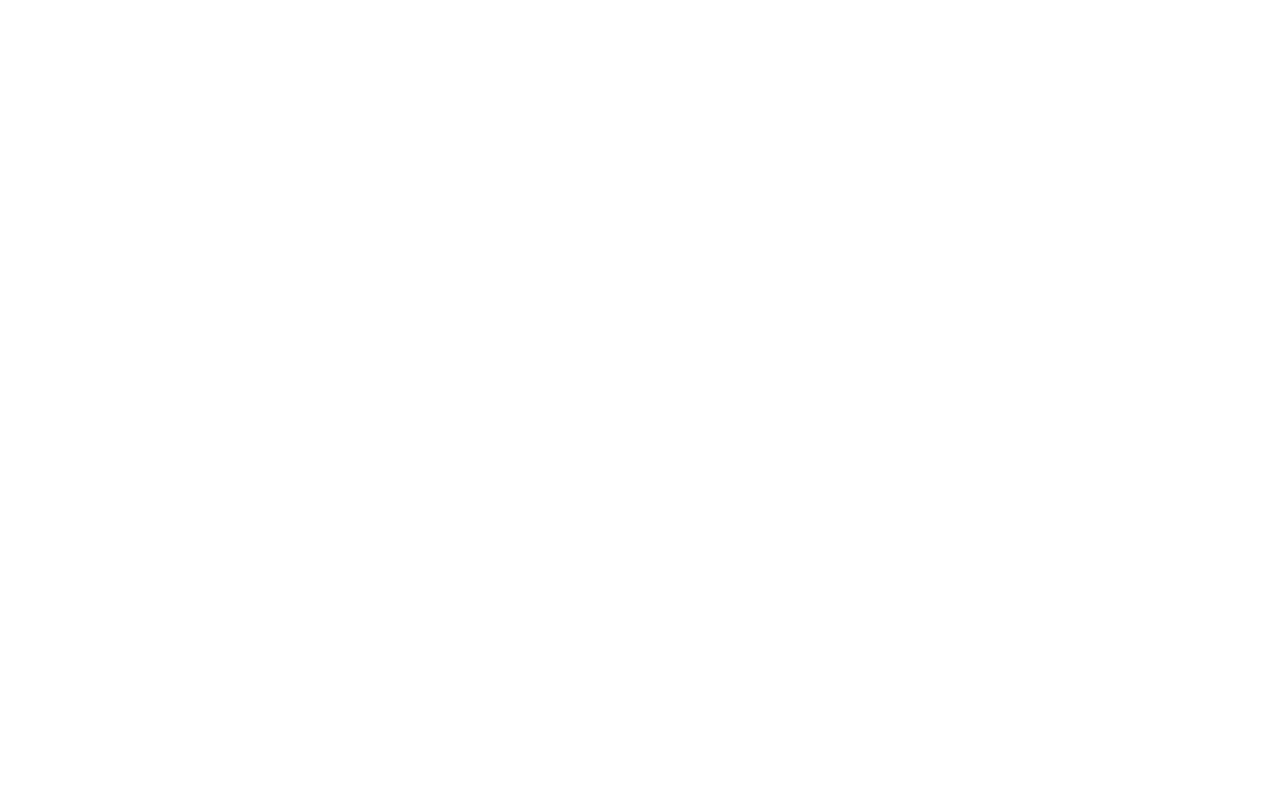
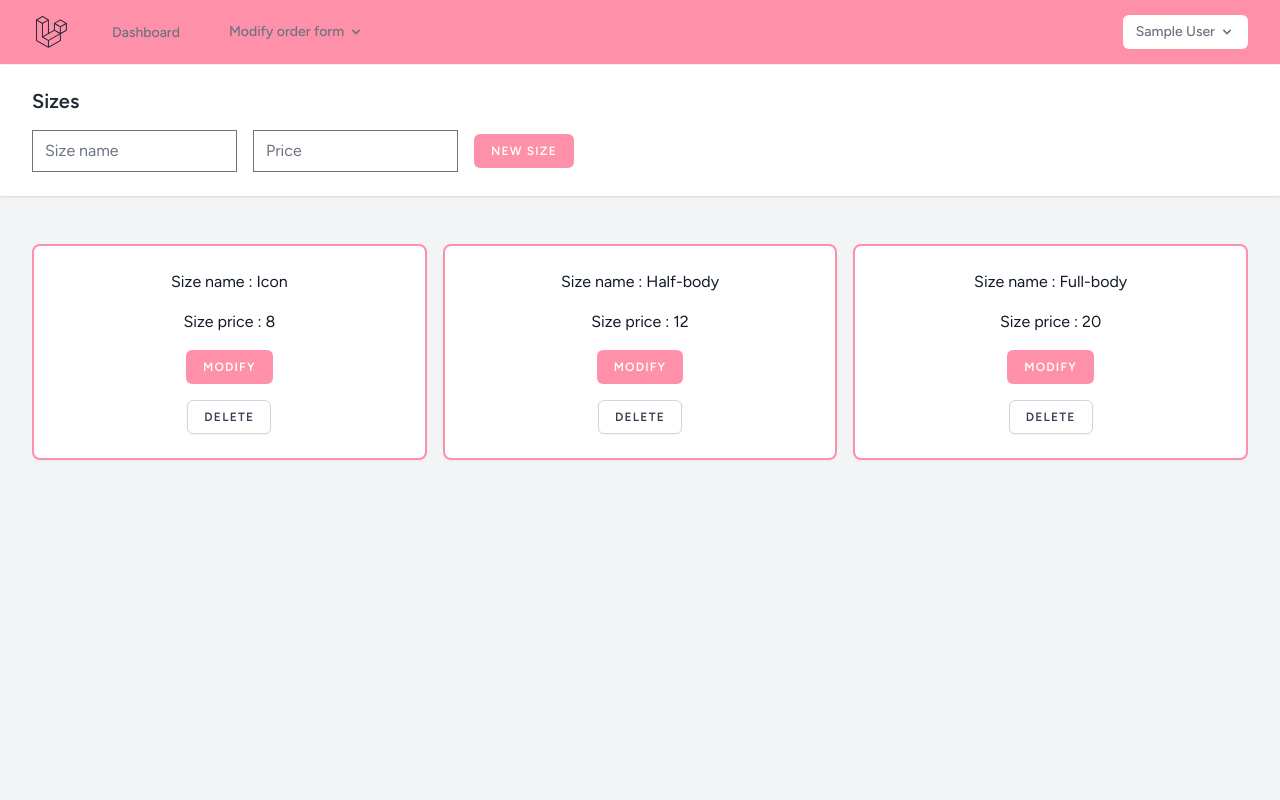
Before and after one commit to Galo98/Artcoon-0.1.0, a Laravel app: page /sizes in a window 1280 px wide. Before the commit the page is empty. Run offline with Laravel 10, Linux system fonts and the light colour scheme; the visitor is signed in with stand-in values (Sample User, id 1); data comes from the database, SQL or seed files in the repository; style sheets or scripts are compiled from the project's sources; settings files or empty folders that the repository lacks are supplied.

Commit message:
ABM sizes completo

```diff
--- a/app/Http/Controllers/SizeController.php
+++ b/app/Http/Controllers/SizeController.php
@@ -3,6 +3,7 @@
 namespace App\Http\Controllers;
 
 use App\Models\Size;
+use Illuminate\Database\QueryException;
 use Illuminate\Http\Request;
 
 class SizeController extends Controller
@@ -12,7 +13,13 @@
      */
     public function index()
     {
-        //
+        /* $this->authorize('viewAny'); */
+
+        $sizes = Size::all();
+
+        return view('size.showSize', [
+            'sizes' => $sizes
+        ]);
     }
 
     /**
@@ -28,7 +35,17 @@
      */
     public function store(Request $request)
     {
-        //
+        $request->validate([
+            'size_name' => 'required',
+            'size_price' => 'required',
+        ]);
+
+        Size::create([
+            'size_name'  => $request->get('size_name'),
+            'size_price' => $request->get('size_price')
+        ]);
+
+        return to_route('size.index')->with('status', __('Size created successfully!'));
     }
 
     /**
@@ -44,7 +61,9 @@
      */
     public function edit(Size $size)
     {
-        //
+        return view('size.editSize', [
+            'size' => $size
+        ]);
     }
 
     /**
@@ -52,7 +71,14 @@
      */
     public function update(Request $request, Size $size)
     {
-        //
+        $validated = $request->validate([
+            'size_name' => 'required',
+            'size_price' => ['required', 'min:1', 'max:4'],
+        ]);
+
+        $size->update($validated);
+
+        return to_route('size.index')->with('status', __('Size edited successfully!'));
     }
 
     /**
@@ -60,6 +86,13 @@
      */
     public function destroy(Size $size)
     {
-        //
+        try {
+            $this->authorize('delete', $size);
+            $size->delete();
+            return to_route('size.index')->with('status', __('Size deleted successfully!'));
+        } catch (QueryException $e) {
+            return to_route('size.index')->with('error', __('Error deleting, size in use!'));
+        }
+
     }
 }
--- a/app/Models/Size.php
+++ b/app/Models/Size.php
@@ -10,7 +10,8 @@
     use HasFactory;
 
     protected $fillable = [
-        'sizes_name',
-        'sizes_price'
+        'id',
+        'size_name',
+        'size_price'
     ];
 }
--- a/resources/views/layouts/navigation.blade.php
+++ b/resources/views/layouts/navigation.blade.php
@@ -32,9 +32,9 @@
                     <div class="hidden sm:flex sm:items-center sm:ms-6">
                         <x-dropdown>
                             <x-slot name="trigger">
-                                <button class="inline-flex items-center px-3 py-2 border border-transparent text-sm leading-4 font-medium rounded-md text-gray-500 dark:text-gray-400 bg-white dark:bg-gray-800 hover:text-gray-700 dark:hover:text-gray-300 focus:outline-none transition ease-in-out duration-150">
+                                <button class="inline-flex items-center px-3 py-2 border border-transparent text-sm leading-4 font-medium rounded-md text-gray-500 dark:text-gray-400 bg-transparent dark:bg-gray-800 hover:text-gray-700 dark:hover:text-gray-300 focus:outline-none transition ease-in-out duration-150">
 
-                                    <div>Gestion del formulario</div>
+                                    <div>{{__('Modify order form')}}</div>
 
                                     <div class="ms-1">
                                         <svg class="fill-current h-4 w-4" xmlns="http://www.w3.org/2000/svg" viewBox="0 0 20 20">
@@ -50,10 +50,10 @@
                                 <x-dropdown-link :href="route('type.index')" :active="request()->routeIs('type.*')">
                                     {{ __('Types') }}
                                 </x-dropdown-link>
-                                <x-dropdown-link :href="route('char.index')" :active="request()->routeIs('type.*')">
+                                <x-dropdown-link :href="route('char.index')" :active="request()->routeIs('char.*')">
                                     {{ __('Characters') }}
                                 </x-dropdown-link>
-                                <x-dropdown-link :href="route('size.index')" :active="request()->routeIs('type.*')">
+                                <x-dropdown-link :href="route('size.index')" :active="request()->routeIs('size.*')">
                                     {{ __('Sizes') }}
                                 </x-dropdown-link>
                             </x-slot>
@@ -129,6 +129,12 @@
             <x-responsive-nav-link :href="route('type.index')" :active="request()->routeIs('type.*')">
                 {{ __('Types') }}
             </x-responsive-nav-link>
+            <x-responsive-nav-link :href="route('char.index')" :active="request()->routeIs('char.*')">
+                {{ __('Characters') }}
+            </x-responsive-nav-link>
+            <x-responsive-nav-link :href="route('size.index')" :active="request()->routeIs('size.*')">
+                {{ __('Sizes') }}
+            </x-responsive-nav-link>
             @endif
         </div>
 
--- a/resources/views/size/showSize.blade.php
+++ b/resources/views/size/showSize.blade.php
@@ -5,42 +5,42 @@
             {{ __('Sizes') }}
         </h2>
 
-        <form method="POST" action="{{route('bkg.storeBackground')}}" class="flex gap-4 pt-4 justify-start items-center">
+        <form method="POST" action="{{route('size.store')}}" class="flex gap-4 pt-4 justify-start items-center">
 
             @csrf
 
             <div>
-                <input type="text" name="bkgName" placeholder="{{__('Background name')}}" @if(old('bkgName') !=null ) value="{{old('bkgName')}}" @endif>
-                <x-input-error :messages="$errors->get('bkgName')" />
+                <input type="text" name="size_name" placeholder="{{__('Size name')}}" @if(old('size_name') !=null ) value="{{old('size_name')}}" @endif>
+                <x-input-error :messages="$errors->get('size_name')" />
             </div>
             <div>
-                <input type="text" name="bkgPrice" pattern="^(0|\d{1,4}(\.\d{1,2})?)$" title="{{__('Please enter a valid number.Example:1234.56 or 0')}}" placeholder="{{__('Price')}}" @if(old('bkgPrice') !=null ) value="{{old('bkgPrice')}}" @endif>
-                <x-input-error :messages=" $errors->get('bkgPrice')" />
+                <input type="text" name="size_price" pattern="^(0|\d{1,4}(\.\d{1,2})?)$" title="{{__('Please enter a valid number.Example:1234.56 or 0')}}" placeholder="{{__('Price')}}" @if(old('size_price') !=null ) value="{{old('size_price')}}" @endif>
+                <x-input-error :messages=" $errors->get('size_price')" />
             </div>
 
 
-            <x-primary-button>{{__('New background')}}</x-primary-button>
+            <x-primary-button>{{__('New size')}}</x-primary-button>
 
         </form>
     </x-slot>
 
     <div class="py-12">
         <div class="max-w-7xl mx-auto sm:px-6 lg:px-8">
-            @if (count($bkgs) >0)
+            @if (count($sizes) >0)
             <div class="grid grid-cols-1 sm:grid-cols-2 md:grid-cols-3 lg:grid-cols-3 gap-4">
-                @foreach ($bkgs as $back)
+                @foreach ($sizes as $size)
                 <div class="bg-white dark:bg-gray-800 overflow-hidden shadow-sm sm:rounded-lg border-prin mb-5">
                     <div class="p-6 text-gray-900 dark:text-gray-100">
 
                         <div class="flex flex-col justify-center items-center gap-4">
-                            <p>{{__('Background name')}} : {{$back->bkg_name}} </p>
-                            <p>{{__('Background price')}} : {{$back->bkg_price}}</p>
+                            <p>{{__('Size name')}} : {{$size->size_name}} </p>
+                            <p>{{__('Size price')}} : {{$size->size_price}}</p>
 
                             <form method="GET">
-                                <x-primary-button formaction="{{ route('bkg.editBackground',$back) }}">{{__('Modify')}}</x-primary-button>
+                                <x-primary-button formaction="{{ route('size.edit',$size) }}">{{__('Modify')}}</x-primary-button>
                             </form>
 
-                            <form method="POST" action="{{ route('bkg.deleteBackground',$back) }}">
+                            <form method="POST" action="{{ route('size.destroy',$size) }}">
                                 @csrf
                                 @method('DELETE')
                                 <x-cancel-button>{{__('Delete')}}</x-cancel-button>
```
Also changed, not shown: lang/es.json (+9 -1 lines), resources/views/size/editSize.blade.php (+6 -6 lines).
